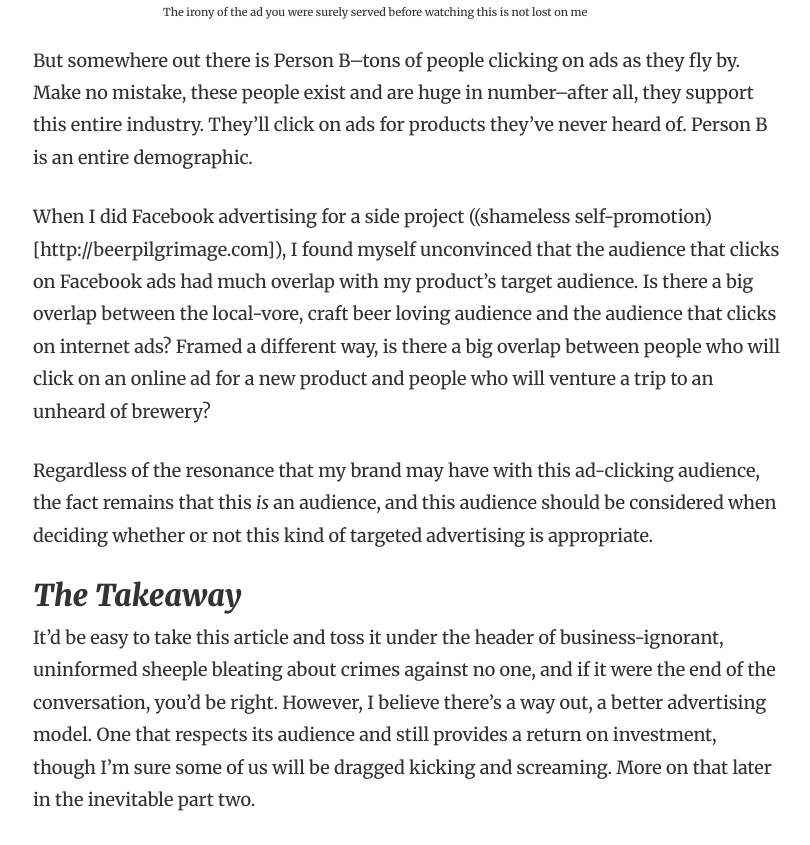
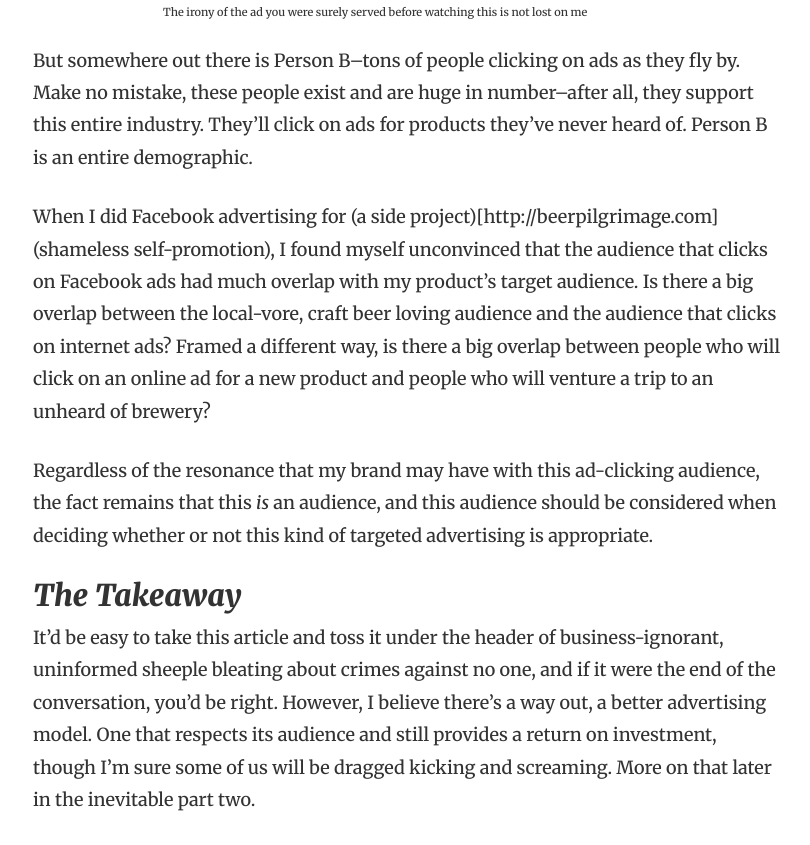
Before and after one commit to findingtheforest/findingtheforest.github.io, a Jekyll site: the page built from _posts/2016-04-17-disadvantageous-evolution-of-advertising.md, in a window 1280 px wide and 900 px high, scrolled down 5213 px, cut to the strip 55-900 px from the top of the window. Shown: the whole strip, without its empty margins (232-1042 px from the left). Built offline with Jekyll 4.4.1, drawn with Linux system fonts in a browser that asks for light colours; some of the changed text lies outside the part shown.

Commit message:
grammar fixes

```diff
--- a/_posts/2016-04-17-disadvantageous-evolution-of-advertising.md
+++ b/_posts/2016-04-17-disadvantageous-evolution-of-advertising.md
@@ -26,7 +26,7 @@ But our TV had only a power button, practically no data attached. You could plug
 
 And isn’t that the shortcoming of such advertising? They are often off-target, pedaling products we just don't care about. You can make your best guess based on the publication or program the ad is appearing in, but it’s very much a spray-and-pray strategy. For a long time, however, there wasn’t really a better solution. No one at an advertising company was going to maintain a detailed spreadsheet of their audience--what a silly waste of time. Perhaps a cursory spreadsheet, but certainly nothing rivaling today’s resources.
 
-Internet advertising began in a similar fashion with many of the same shortcomings. The amount of targeting happening in the first spam email was [“Do you live on the west coast?](http://www.adpushup.com/blog/the-history-of-online-advertising/) Banner ads, as an effort to fund websites, were sold to anyone who would buy space. As search was introduced, it was possible to begin advertising in context by serving up ads relevant to someone’s query.
+Internet advertising began in a similar fashion with many of the same shortcomings. The amount of targeting happening in the first spam email was [“Do you live on the west coast?"](http://www.adpushup.com/blog/the-history-of-online-advertising/) Banner ads, as an effort to fund websites, were sold to anyone who would buy space. As search was introduced, it was possible to begin advertising in context by serving up ads relevant to someone’s query.
 
 But why couldn’t we know what someone wants even when they _weren’t_ searching? Why couldn’t we know what someone wants even when they weren’t _directly online_? With the advent of modern computers, sign in with Facebook and those pesky IP addresses, we can automate the collection of our wants and needs and dreams into fuel for smarter ads, and that’s exactly what’s happened. This is, mind you, for the sake of sales. Not because we, the consumers, were pleading for "better ads" that spoke more personally to us (or at least I wasn’t, for fear of speaking for the whole). It’s for the sake of serving me a toothpaste ad. The hope is that this ad is more likely to generate a response, a behavior. It’s a noble endeavor--I, too, wish to use my money effectively. Why waste time and money speaking to an audience that isn’t listening?
 
@@ -56,8 +56,7 @@ I’m Person A. Personally, I'm often more _hostile_ to products that advertise
 
 But somewhere out there is Person B--tons of people clicking on ads as they fly by. Make no mistake, these people exist and are huge in number--after all, they support this entire industry. They’ll click on ads for products they’ve never heard of. Person B is an entire demographic.
 
-When I did Facebook advertising for a side project ((shameless self-promotion)[http://beerpilgrimage.com]), I found myself unconvinced that the audience that clicks on Facebook ads had much overlap with my product’s target audience. Is there a big overlap between the local-vore, craft beer loving audience and the audience that clicks on internet ads? Framed a different way, is there a big overlap between people who will click on an online ad for a new product and people who will venture a trip to an unheard of brewery?
-
+When I did Facebook advertising for (a side project)[http://beerpilgrimage.com] (shameless self-promotion), I found myself unconvinced that the audience that clicks on Facebook ads had much overlap with my product’s target audience. Is there a big overlap between the local-vore, craft beer loving audience and the audience that clicks on internet ads? Framed a different way, is there a big overlap between people who will click on an online ad for a new product and people who will venture a trip to an unheard of brewery?
 
 Regardless of the resonance that my brand may have with this ad-clicking audience, the fact remains that this _is_ an audience, and this audience should be considered when deciding whether or not this kind of targeted advertising is appropriate.
 
```
Also changed, not shown: other parts of _posts/2016-04-17-disadvantageous-evolution-of-advertising.md (+2 -2 lines).
